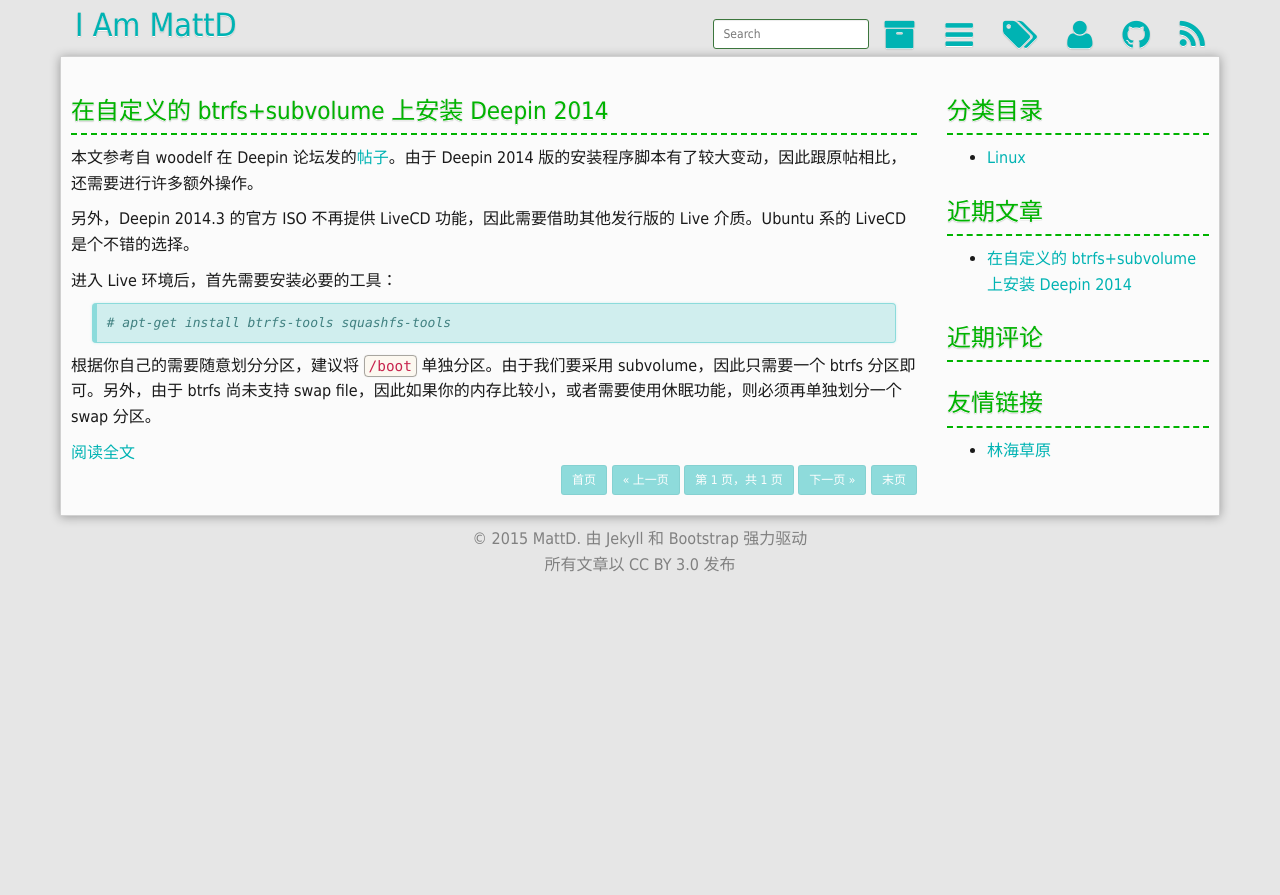
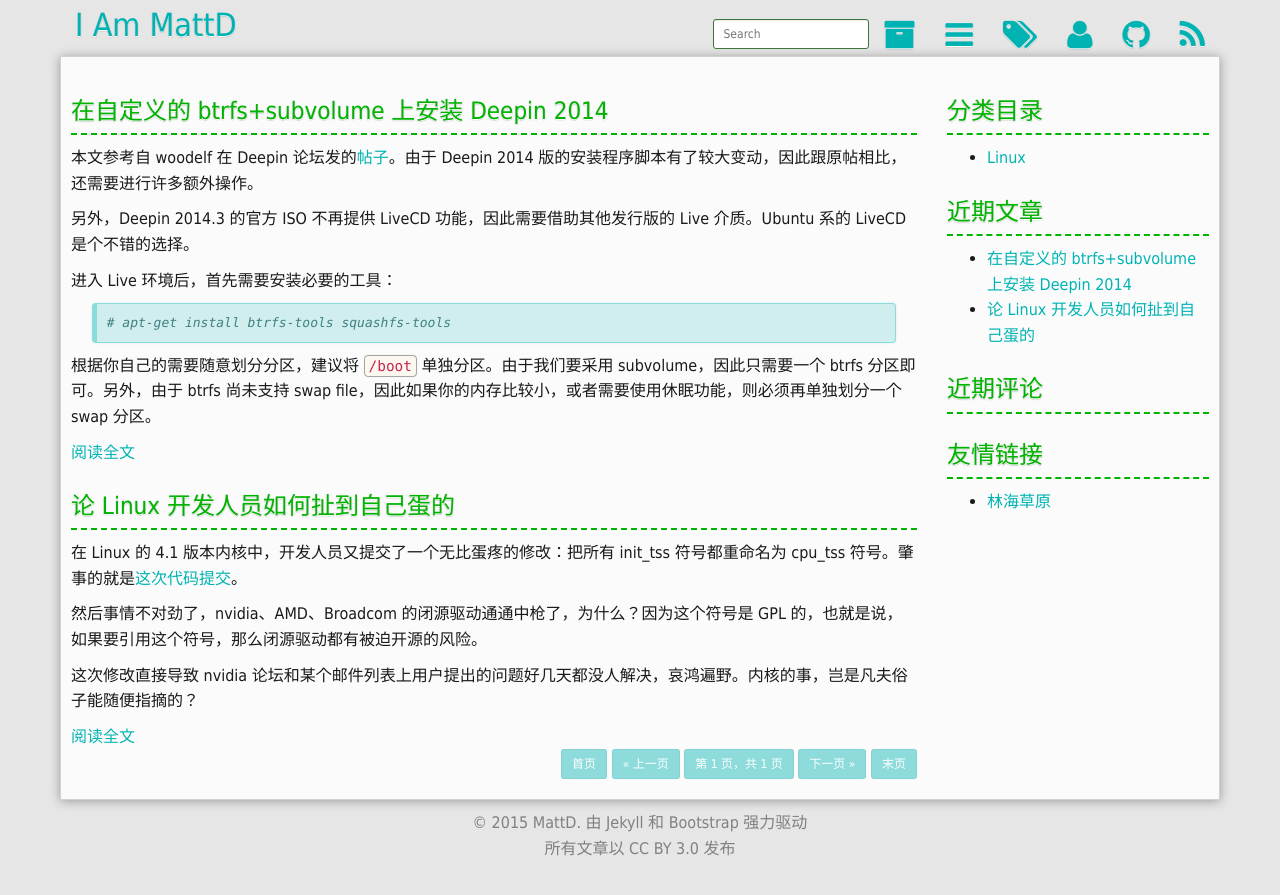
Before and after one commit to IAmMattD/iammattd.github.io, a Jekyll site: the page built from index.html, in a window 1280 px wide. Shown: the top 895 px of the page. Built offline with Jekyll 4.4.1, drawn with Linux system fonts in a browser that asks for light colours; Markdown is read by kramdown in place of the engine named in the settings; the list of posts is cut into pages by our own code; comment, search, counter and statistics services are not loaded.

Commit message:
site update

```diff
--- /dev/null
+++ b/_posts/2015-05-07-how-linux-developers-fuck-themselves.md
@@ -0,0 +1,21 @@
+---
+title: 论 Linux 开发人员如何扯到自己蛋的
+author: MattD
+layout: post
+permalink: /2015/05/07/how-linux-developers-fuck-themselves.html
+categories: Linux
+tags: [kernel, Linux]
+---
+在 Linux 的 4.1 版本内核中，开发人员又提交了一个无比蛋疼的修改：把所有 init_tss 符号都重命名为 cpu_tss 符号。肇事的就是[这次代码提交](https://git.kernel.org/cgit/linux/kernel/git/torvalds/linux.git/commit/?id=24933b82c0d9a711475a5ef7904eb733f561e637)。
+
+然后事情不对劲了，nvidia、AMD、Broadcom 的闭源驱动通通中枪了，为什么？因为这个符号是 GPL 的，也就是说，如果要引用这个符号，那么闭源驱动都有被迫开源的风险。
+
+这次修改直接导致 nvidia 论坛和某个邮件列表上用户提出的问题好几天都没人解决，哀鸿遍野。内核的事，岂是凡夫俗子能随便指摘的？
+
+<!-- more -->
+
+然后呢，到了昨天，内核开发团队终于坐不住，自己打自己脸了，请围观[昨天的代码提交](https://git.kernel.org/cgit/linux/kernel/git/torvalds/linux.git/commit/?id=de71ad2c97862eae1516aa36528cc3b317c17b2f)。
+
+早知今日，你们何必当初呢？经测试，按照昨天的代码提交修改 4.1-rc2 源代码，并重新编译以后，nvidia 闭源驱动可以正常工作了。
+
+看，Linux 开发人员就是这样扯到自己蛋的。
```
Also changed, not shown: _posts/2015-05-07-install-deepin-2014-onto-customized-btrfs-with-subvolume.md (+1 -1 lines).
